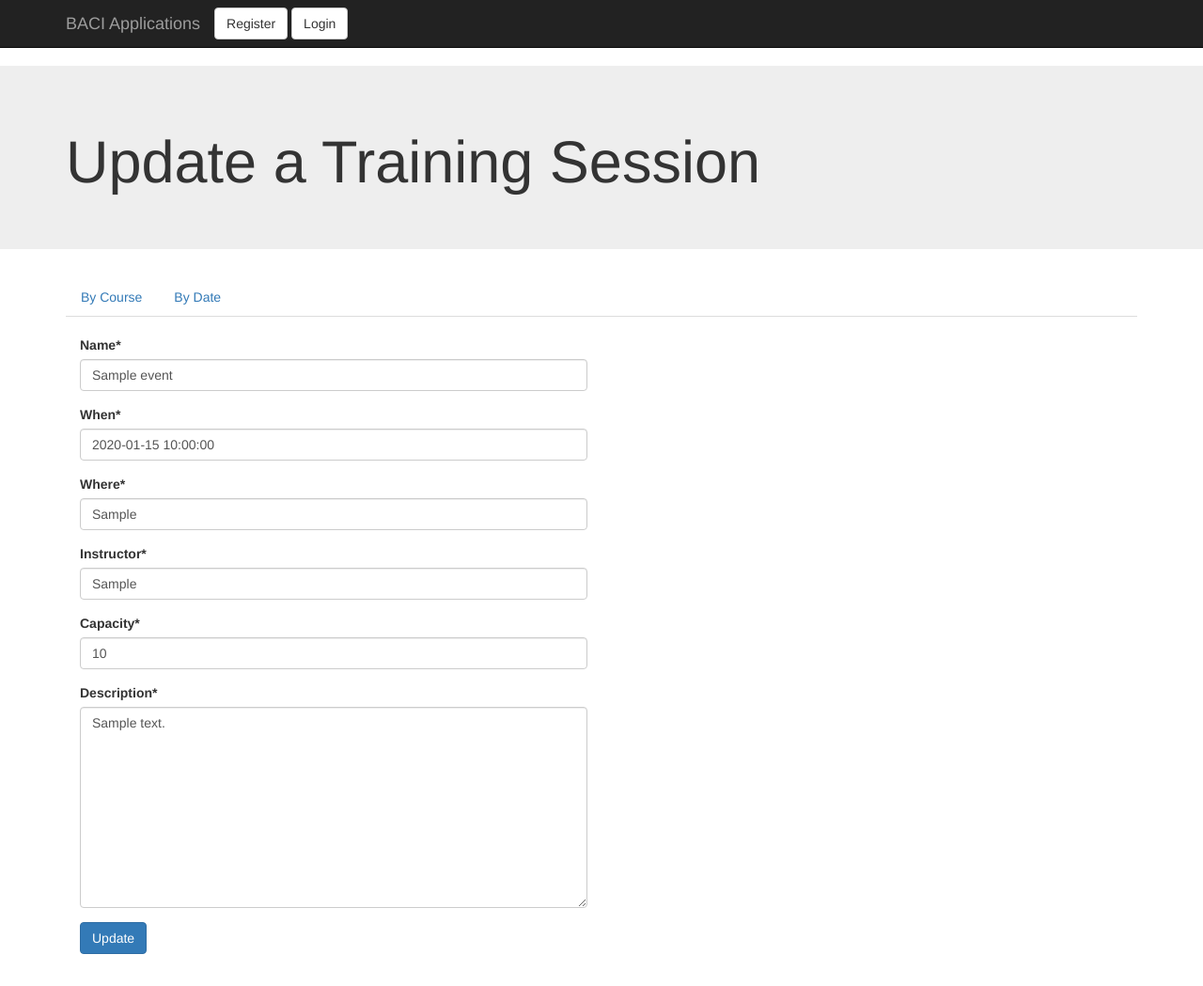
After one commit to derikn/training, a Django app: a page that uses training/templates/training/event_update_form.html in a window 1280 px wide. The commit adds this page. Shown: the whole page at 94% size. Run offline with Django 3.2, Linux system fonts and the light colour scheme; tables that the repository leaves empty hold one stand-in row (values such as "Sample post"); some libraries are stand-ins or nearby versions.

Commit message:
added delete/update functions for sessions

```diff
--- a/training/forms.py
+++ b/training/forms.py
@@ -41,6 +41,29 @@ class EventForm(forms.ModelForm):
             raise ValidationError("Cannot create Event in the past")
         return when
 
+class EventUpdateForm(forms.ModelForm):
+    class Meta:
+        fields = ('name', 'when','where','instructor','description', 'capacity')
+        model = models.Event
+        widgets = {
+            #Use localization
+            'when': DateTimeWidget(attrs={'class':"datetimeinput"}, usel10n = True)
+        }
+
+    def __init__(self, *args, **kwargs):
+        super(EventUpdateForm, self).__init__(*args, **kwargs)
+        self.helper = FormHelper()
+        self.helper.layout = Layout(
+            'name',
+            'when',
+            'where',
+            'instructor',
+            'capacity',
+            'description',
+            ButtonHolder(
+                Submit('update', 'Update', css_class='btn-primary')
+            )
+        )
 class AttendeeForm(forms.ModelForm):
     class Meta:
         fields = ('first_name', 'last_name', 'email', 'department')
--- a/training/models.py
+++ b/training/models.py
@@ -42,6 +42,13 @@ class Event(models.Model):
 	def get_absolute_url(self):
 		return reverse('training:detail', kwargs={'pk': self.id})
 
+	def get_del_url(self):
+		return reverse('training:event-delete', kwargs={'pk': self.id})
+
+	def get_upd_url(self):
+		return reverse('training:event-update', kwargs={'pk': self.id})
+
+
 class Attendee(models.Model):
 	event = models.ForeignKey(Event, related_name="attendees")
 	first_name = models.CharField(max_length=30)
--- a/training/templates/training/event_detail.html
+++ b/training/templates/training/event_detail.html
@@ -4,6 +4,10 @@
 {% block title %} {{ object.name }} | Lists | {{block.super}} {% endblock %}
 
 {%block headline %}
+  {% if perms.training.add_event %}
+  	<a href="{{object.get_upd_url}}" class="btn btn-warning navbar-btn">Edit Session</a>
+	<a href="{{object.get_del_url}}" class="btn btn-danger navbar-btn">Delete Session</a>
+  {% endif %}
 <div class="list-group">
 <a class="list-group-item active">
     <h2 class="list-group-item-heading">{{object.name}}</h2>
--- /dev/null
+++ b/training/templates/training/event_update_form.html
@@ -0,0 +1,22 @@
+{% extends 'layouts/base.html' %}
+{% load crispy_forms_tags %}
+{% block activepagetwo %} class="active" {% endblock %}
+{% block title %}Update | Events | {{ block.super }}{% endblock title %}
+{% block headline %}
+<h1><i class="fa fa-tasks"></i> Update a Training Session</h1>
+{% endblock headline %}
+
+{% block content %}
+<ul class="nav nav-tabs">
+  <li class=""><a href="{% url 'training:list'%} "><i class="fa fa-bookmark"></i> By Course</a></li>
+  <li class=""><a href="{% url 'training:schedule'%}"><i class="fa fa-calendar"></i> By Date</a></li>
+  {% if perms.training.add_event %}
+  <li class=""><a href="{% url 'training:create'%} ">Create</a></li>
+  <li class="active"><a href="">Update</a></li>
+  {% endif %}
+</ul>
+	<br>
+<div class="col-md-6">
+{% crispy form %}
+</div>
+{% endblock content %}
--- a/training/urls.py
+++ b/training/urls.py
@@ -4,12 +4,17 @@ from django.conf.urls import patterns, url, include
 from training import views
 
 urlpatterns = patterns ('',
+	#EventURLs
 	url(r'^$', views.EventListView.as_view(), name='list'),
 	url(r'^d/(?P<pk>\d+)/$', views.EventDetailView.as_view(), name='detail'),
 	url(r'^create/$', views.EventCreateView.as_view(), name='create'),
+	url(r'^e/(?P<pk>\d+)/$', views.EventUpdateView.as_view(), name='event-update'),
 	url(r'^s/', views.EventScheduleView.as_view(), name='schedule'),
+	url(r'^/del/(?P<pk>\d+)/$', views.EventDeleteView.as_view(),
+        name='event-delete'),
+	#AttendeeURLs
 	url(r'^attendee/del/(?P<pk>\d+)/$', views.AttendeeDeleteView.as_view(),
-        name='attendee-delete',),
+        name='attendee-delete'),
 
 	#url(r'^s/(?P<slug>[-\w]+)/$', views.EventScheduleView.as_view(), name='schedule'),
 	)
--- a/training/views.py
+++ b/training/views.py
@@ -90,6 +90,18 @@ class EventCreateView(
 		self.object.save()
 		return super(EventCreateView, self).form_valid(form)
 
+class EventUpdateView(
+	views.LoginRequiredMixin,
+	views.SetHeadlineMixin,
+	views.PermissionRequiredMixin,
+	generic.UpdateView):
+
+	template_name_suffix = '_update_form'
+	form_class = forms.EventUpdateForm
+	headline = 'Update'
+	model = models.Event
+	permission_required = "training.edit_event"
+
 #View Logic to Delete an attendee from an event. requires delete permission and login
 class AttendeeDeleteView(generic.DeleteView,
 	views.PermissionRequiredMixin,
@@ -108,3 +120,15 @@ class AttendeeDeleteView(generic.DeleteView,
 	#pass attendee's parent event id to kwargs
 	def get_success_url(self, pk):
 		return reverse('training:detail', kwargs={'pk': pk})
+
+class EventDeleteView(generic.DeleteView,
+	views.PermissionRequiredMixin,
+	views.LoginRequiredMixin):
+	#set the reference model
+	model = models.Event
+
+	permission_required = "training.delete_event"
+
+	#pass attendee's parent event id to kwargs
+	def get_success_url(self):
+		return reverse('training:list')
```
Also changed, not shown: login/templates/home.html (+4 -3 lines), training/templates/training/event_confirm_delete.html (added, +10 -0 lines).
